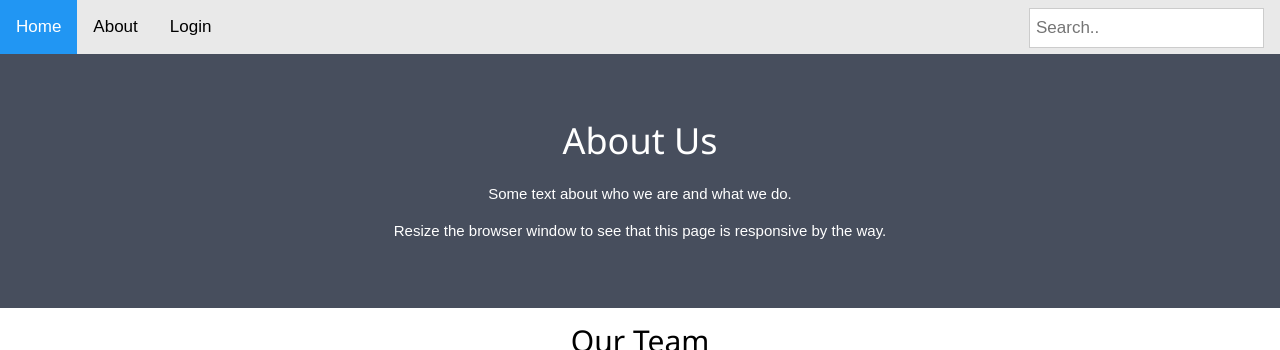
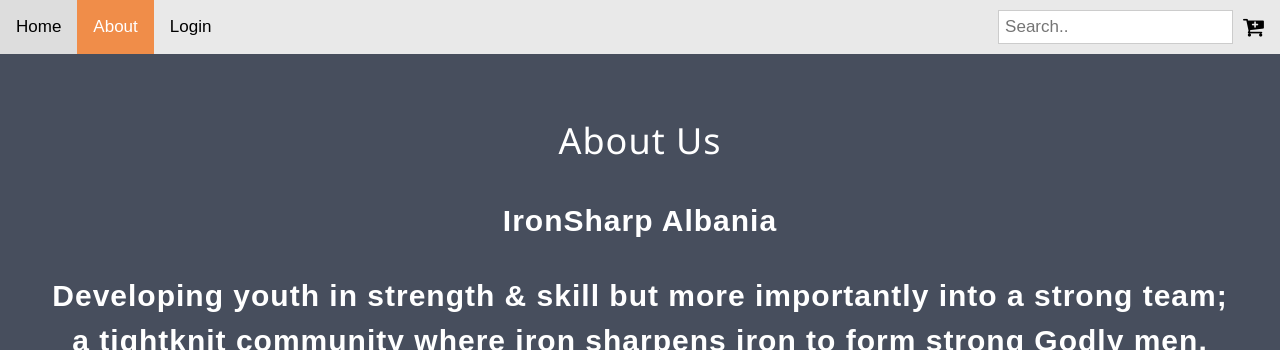
Before and after one commit to GrayGhost5613/Iron-Sharp, a Flask app: page /about in a window 1280 px wide. Shown: the top 350 px of the page. Run offline with Flask 3, Linux system fonts and the light colour scheme.

Commit message:
More changes

```diff
--- a/app.py
+++ b/app.py
@@ -9,10 +9,10 @@ app = Flask(__name__)
 def index():
     c = get_db_connection()
     products = c.execute('select * from products where  productid not in (1,2)').fetchall()
-    return render_template('index.html',products=products)
+    return render_template('index.html',products=products,active_page='home')
 @app.route("/about")
 def about():
-    return render_template("about.html")
+    return render_template("about.html",active_page='about')
 
 @app.route("/login")
 def login():
@@ -20,8 +20,9 @@ def login():
     posts = conn.execute('SELECT * FROM user').fetchall()
     print(posts)
     #conn.close()
-    return render_template('login.html', posts=posts)
-
-
+    return render_template('login.html', posts=posts,active_page='login')
+@app.route("/cart")
+def cart():
+     return render_template('cart.html',active_page='cart')
 if __name__ == "__main__":
     app.run(debug=True)
--- a/templates/about.html
+++ b/templates/about.html
@@ -1,51 +1,167 @@
-{% extends "layout.html" %}
-{% block aboutContent %}
-    <div class="about-section">
+{% extends "layout.html" %} {% block aboutContent %}
+<div
+  class="about-section"
+  style="
+    text-align: center;
+    font-size: 2em;
+    margin-bottom: 20px;
+    font-family: 'Arial', sans-serif;
+    font-weight: bold;
+    letter-spacing: 1px;
+    background-color: #474e5d;
+    color: white;
+  "
+>
   <h1>About Us</h1>
-        <p>Some text about who we are and what we do.</p>
-        <p>Resize the browser window to see that this page is responsive by the way.</p>
+  <p>IronSharp Albania</p>
+  <p>
+    Developing youth in strength & skill but more importantly into a strong team; a tightknit community where iron sharpens iron to form strong Godly men.
+  </p>
 </div>
 
-      <h2 style="text-align:center">Our Team</h2>
-      <div class="row">
-        <div class="column">
-          <div class="card">
-            <img src="{{url_for('static', filename='/images/Klodi.jpg')}}"" alt="Klodi Pepa" style="width:100%">
-            <div class="container">
+<h2 style="text-align: center">Our Team</h2>
+<div
+  class="row"
+  style="display: flex; flex-wrap: wrap; justify-content: space-around"
+>
+  <!-- Team member 1 -->
+  <div class="column" style="flex: 0 0 calc(33.33% - 16px); margin: 8px">
+    <div
+      class="card"
+      style="
+        border: 1px solid #eee;
+        border-radius: 5px;
+        padding: 10px;
+        box-shadow: 0 4px 8px 0 rgba(0, 0, 0, 0.2);
+        display: flex;
+        flex-direction: column;
+      "
+    >
+      <img
+        src="{{url_for('static', filename='/images/Klodi.jpg')}}"
+        alt="Klodi Pepa"
+        style="width: 100%; height: 200px; object-fit: contain"
+      />
+      <div class="container" style="padding: 0 16px">
         <h2>Klodi Pepa</h2>
-              <p class="title">CEO & Founder</p>
-              <p>Some text that describes me lorem ipsum ipsum lorem.</p>
-              <p>jane@example.com</p>
-              <p><button class="button">Contact</button></p>
+        <p class="title" style="color: grey">CEO & Founder</p>
+        <p>Phone number: +355 69 808 1002</p>
+        <p>klodipepa@gmail.com</p>
+        <p>
+          <button
+            class="button"
+            style="
+              background-color: #f08d49;
+              color: white;
+              border: none;
+              padding: 15px 32px;
+              text-align: center;
+              text-decoration: none;
+              display: inline-block;
+              font-size: 16px;
+              margin: 4px 2px;
+              cursor: pointer;
+            "
+          >
+            Contact
+          </button>
+        </p>
       </div>
     </div>
   </div>
 
-        <div class="column">
-          <div class="card">
-            <img src="/w3images/team2.jpg" alt="Mike" style="width:100%">
-            <div class="container">
-              <h2>Mike Ross</h2>
-              <p class="title">Art Director</p>
-              <p>Some text that describes me lorem ipsum ipsum lorem.</p>
-              <p>mike@example.com</p>
-              <p><button class="button">Contact</button></p>
+  <!-- Team member 2 -->
+  <div class="column" style="flex: 0 0 calc(33.33% - 16px); margin: 8px">
+    <div
+      class="card"
+      style="
+        border: 1px solid #eee;
+        border-radius: 5px;
+        padding: 10px;
+        box-shadow: 0 4px 8px 0 rgba(0, 0, 0, 0.2);
+        display: flex;
+        flex-direction: column;
+      "
+    >
+      <img
+        src="{{url_for('static', filename='/images/Jesse.jpg')}}"
+        alt="Jesse Scott"
+        style="width: 100%; height: 200px; object-fit: contain"
+      />
+      <div class="container" style="padding: 0 16px">
+        <h2>Jesse Scott</h2>
+        <p class="title" style="color: grey">CEO & Founder</p>
+        <p>Phone Number: +235 34 234 2345</p>
+
+        </p>
+        <p>scottjesse@gmail.com</p>
+        <p>
+          <button
+            class="button"
+            style="
+              background-color: #f08d49;
+              color: white;
+              border: none;
+              padding: 15px 32px;
+              text-align: center;
+              text-decoration: none;
+              display: inline-block;
+              font-size: 16px;
+              margin: 4px 2px;
+              cursor: pointer;
+            "
+          >
+            Contact
+          </button>
+        </p>
       </div>
     </div>
   </div>
 
-        <div class="column">
-          <div class="card">
-            <img src="/w3images/team3.jpg" alt="John" style="width:100%">
-            <div class="container">
-              <h2>John Doe</h2>
-              <p class="title">Designer</p>
-              <p>Some text that describes me lorem ipsum ipsum lorem.</p>
-              <p>john@example.com</p>
-              <p><button class="button">Contact</button></p>
+  <!-- Team member 3 -->
+  <div class="column" style="flex: 0 0 calc(33.33% - 16px); margin: 8px">
+    <div
+      class="card"
+      style="
+        border: 1px solid #eee;
+        border-radius: 5px;
+        padding: 10px;
+        box-shadow: 0 4px 8px 0 rgba(0, 0, 0, 0.2);
+        display: flex;
+        flex-direction: column;
+      "
+    >
+      <img
+        src="{{url_for('static', filename='/images/Markilian.png')}}"
+        alt="Markilian Kollcinaku"
+        style="width: 100%; height: 200px; object-fit: contain"
+      />
+      <div class="container" style="padding: 0 16px">
+        <h2>Markilian Kollcinaku</h2>
+        <p class="title" style="color: grey">CEO & Founder</p>
+        <p>Phone Number: +355 69 291 7344</p>
+        <p>markelien@icloud.com</p>
+        <p>
+          <button
+            class="button"
+            style="
+              background-color: #f08d49;
+              color: white;
+              border: none;
+              padding: 15px 32px;
+              text-align: center;
+              text-decoration: none;
+              display: inline-block;
+              font-size: 16px;
+              margin: 4px 2px;
+              cursor: pointer;
+            "
+          >
+            Contact
+          </button>
+        </p>
       </div>
     </div>
   </div>
 </div>
-
-{%endblock%}
+{% endblock %}
--- /dev/null
+++ b/templates/cart.html
@@ -0,0 +1,3 @@
+{% extends "layout.html" %} {% block cartContent %}
+<h1>Cart</h1>
+{% endblock %}
--- a/templates/layout.html
+++ b/templates/layout.html
@@ -1,84 +1,88 @@
 <!DOCTYPE html>
 <html>
   <head>
-<meta name="viewport" content="width=device-width, initial-scale=1">
-<meta charset="UTF-8">
-<meta name="viewport" content="width=device-width, initial-scale=1">
-<link rel="stylesheet" href="https://www.w3schools.com/w3css/4/w3.css">
-<link rel="stylesheet" href="https://fonts.googleapis.com/css?family=Raleway">
-<link rel="stylesheet" href="https://cdnjs.cloudflare.com/ajax/libs/font-awesome/4.7.0/css/font-awesome.min.css">
-<link rel="stylesheet" type="text/css" href="{{ url_for('static', filename='/main.css') }}">
+    <meta name="viewport" content="width=device-width, initial-scale=1" />
+    <meta charset="UTF-8" />
+    <meta name="viewport" content="width=device-width, initial-scale=1" />
+    <link rel="stylesheet" href="https://www.w3schools.com/w3css/4/w3.css" />
+    <link
+      rel="stylesheet"
+      href="https://fonts.googleapis.com/css?family=Raleway"
+    />
+    <link
+      rel="stylesheet"
+      href="https://cdnjs.cloudflare.com/ajax/libs/font-awesome/4.7.0/css/font-awesome.min.css"
+    />
+    <link
+      rel="stylesheet"
+      type="text/css"
+      href="{{ url_for('static', filename='/main.css') }}"
+    />
   </head>
   <body>
-    <div class="topnav">
-        <a class="active" href="/">Home</a>
-        <a href="about">About</a>
-        <input type="text" placeholder="Search..">
-        <a href="login">Login</a>
+    <div
+      class="topnav"
+      style="display: flex; justify-content: space-between; align-items: center"
+    >
+      <div>
+        <a
+          class="{{ 'active' if active_page == 'home' else '' }}"
+          href="/"
+          style="{{ 'background-color:#f08d49; color:white;' if active_page == 'home' else '' }}"
+          >Home</a
+        >
+        <a
+          class="{{ 'active' if active_page == 'about' else '' }}"
+          href="about"
+          style="{{ 'background-color:#f08d49; color:white;' if active_page == 'about' else '' }}"
+          >About</a
+        >
+        <a
+          class="{{ 'active' if active_page == 'login' else '' }}"
+          href="login"
+          style="{{ 'background-color:#f08d49; color:white;' if active_page == 'login' else '' }}"
+          >Login</a
+        >
       </div>
 
-    {% block homeContent %}
-    {% endblock %}
-
-    {% block aboutContent %}
-    {% endblock %}
-<!--
-<h1>Available products</h1>
-<div class="row">
-  <div class="column">
-    <div class="card">
-      <img src="https://scontent-ord5-2.xx.fbcdn.net/v/t39.30808-6/242216217_2671212376516437_2808501322171127848_n.jpg?_nc_cat=103&ccb=1-7&_nc_sid=5f2048&_nc_ohc=ywZPUiA7ybkAX_sNU7n&_nc_ht=scontent-ord5-2.xx&oh=00_AfCO116IhzmQdr2A1Syi4e8TQ4Au8ttBry5ksBrCKQD2nw&oe=6553E826" alt="Denim Jeans" style="width:100%">
-      <h1>Tailored Jeans</h1>
-      <p class="price">$19.99</p>
-      <p>Some text about the jeans..</p>
-      <p><button>Add to Cart</button></p>
+      <div
+        style="display: flex; align-items: center; justify-content: flex-end"
+      >
+        <input
+          type="text"
+          placeholder="Search.."
+          style="margin: 0; height: 100%"
+        />
+        <a
+          href="/cart"
+          class="fa fa-cart-plus"
+          style="
+            color: inherit;
+            text-decoration: none;
+            padding-left: 10px;
+            font-size: 1.5em;
+          "
+        ></a>
       </div>
     </div>
-  <div class="column">
-    <div class="card">
-      <img src="https://scontent-ord5-2.xx.fbcdn.net/v/t39.30808-6/242216217_2671212376516437_2808501322171127848_n.jpg?_nc_cat=103&ccb=1-7&_nc_sid=5f2048&_nc_ohc=ywZPUiA7ybkAX_sNU7n&_nc_ht=scontent-ord5-2.xx&oh=00_AfCO116IhzmQdr2A1Syi4e8TQ4Au8ttBry5ksBrCKQD2nw&oe=6553E826" alt="Denim Jeans" style="width:100%">
-      <h1>Tailored Jeans</h1>
-      <p class="price">$19.99</p>
-      <p>Some text about the jeans..</p>
-      <p><button>Add to Cart</button></p>
-    </div>
-  </div>
-  <div class="column">
-    <div class="card">
-      <img src="https://scontent-ord5-2.xx.fbcdn.net/v/t39.30808-6/242216217_2671212376516437_2808501322171127848_n.jpg?_nc_cat=103&ccb=1-7&_nc_sid=5f2048&_nc_ohc=ywZPUiA7ybkAX_sNU7n&_nc_ht=scontent-ord5-2.xx&oh=00_AfCO116IhzmQdr2A1Syi4e8TQ4Au8ttBry5ksBrCKQD2nw&oe=6553E826" alt="Denim Jeans" style="width:100%">
-      <h1>Tailored Jeans</h1>
-      <p class="price">$19.99</p>
-      <p>Some text about the jeans..</p>
-      <p><button>Add to Cart</button></p>
-    </div>
-  </div>
-  <div class="column">
-    <div class="card">
-      <img src="https://scontent-ord5-2.xx.fbcdn.net/v/t39.30808-6/242216217_2671212376516437_2808501322171127848_n.jpg?_nc_cat=103&ccb=1-7&_nc_sid=5f2048&_nc_ohc=ywZPUiA7ybkAX_sNU7n&_nc_ht=scontent-ord5-2.xx&oh=00_AfCO116IhzmQdr2A1Syi4e8TQ4Au8ttBry5ksBrCKQD2nw&oe=6553E826" alt="Denim Jeans" style="width:100%">
-      <h1>Tailored Jeans</h1>
-      <p class="price">$19.99</p>
-      <p>Some text about the jeans..</p>
-      <p><button>Add to Cart</button></p>
-    </div>
-  </div>
-  <div class="column">
-    <div class="card">
-      <img src="https://scontent-ord5-2.xx.fbcdn.net/v/t39.30808-6/242216217_2671212376516437_2808501322171127848_n.jpg?_nc_cat=103&ccb=1-7&_nc_sid=5f2048&_nc_ohc=ywZPUiA7ybkAX_sNU7n&_nc_ht=scontent-ord5-2.xx&oh=00_AfCO116IhzmQdr2A1Syi4e8TQ4Au8ttBry5ksBrCKQD2nw&oe=6553E826" alt="Denim Jeans" style="width:100%">
-      <h1>Tailored Jeans</h1>
-      <p class="price">$19.99</p>
-      <p>Some text about the jeans..</p>
-      <p><button>Add to Cart</button></p>
-    </div>
-  </div>
-</div> -->
 
+    {% block homeContent %} {% endblock %}
+    {% block aboutContent %} {% endblock%}
+    {% block loginContent %} {% endblock%}
+    {% block cartContent %} {% endblock%}
   </body>
   <!-- Footer -->
   <footer class="w3-container w3-center w3-opacity w3-margin-bottom">
     <h5>Find Us On</h5>
     <div class="w3-xlarge w3-padding-16">
-    <a href="https://www.facebook.com/ironsharpalbania/" target="_blank" ><i class="fa fa-facebook-official w3-hover-opacity"></i></a>
-    <a href="https://www.instagram.com/ironsharpalbania/?hl=en" target="_blank" ><i class="fa fa-instagram w3-hover-opacity"></i></a>
-  </div
+      <a href="https://www.facebook.com/ironsharpalbania/" target="_blank"
+        ><i class="fa fa-facebook-official w3-hover-opacity"></i
+      ></a>
+      <a
+        href="https://www.instagram.com/ironsharpalbania/?hl=en"
+        target="_blank"
+        ><i class="fa fa-instagram w3-hover-opacity"></i
+      ></a>
+    </div>
   </footer>
 </html>
```
Also changed, not shown: static/images/Jesse.jpg (added), static/images/Markilian.png (added). Lines whose indentation alone changed are shown as unchanged.
